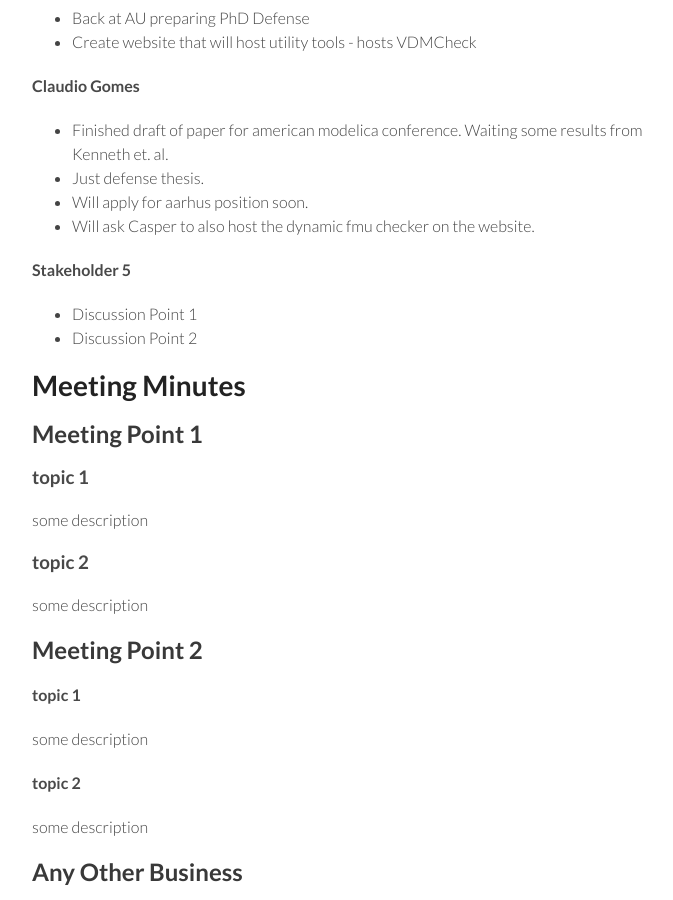
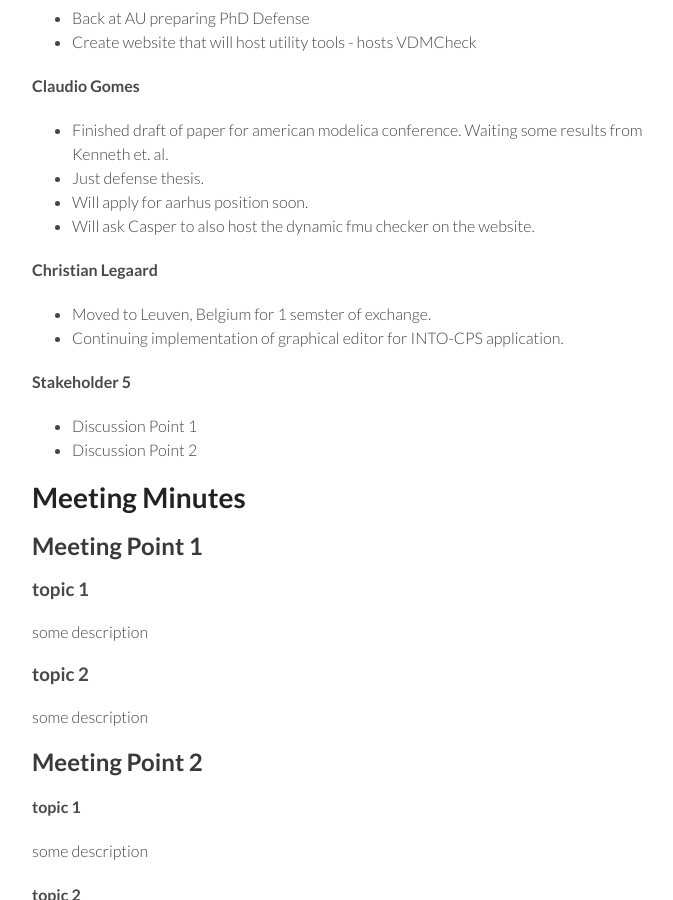
Before and after one commit to digitaltwincentre/digitaltwincentre.github.io, a Jekyll site: the page built from _biweeklies/Biweekly-3.md, in a window 1280 px wide and 900 px high, scrolled down 1414 px. Shown: the whole window, without its empty margins (418-1091 px from the left). Built offline with Jekyll 4.4.1, drawn with Linux system fonts in a browser that asks for light colours; nearby versions of some CDN libraries.

Commit message:
Update Biweekly-3.md

```diff
--- a/_biweeklies/Biweekly-3.md
+++ b/_biweeklies/Biweekly-3.md
@@ -58,6 +58,9 @@ private information must be stored elsewhere.  -->
 * Will apply for aarhus position soon.
 * Will ask Casper to also host the dynamic fmu checker on the website.
 
+#### Christian Legaard
+* Moved to Leuven, Belgium for 1 semster of exchange.
+* Continuing implementation of graphical editor for INTO-CPS application.
 
 #### Stakeholder 5
 
```
